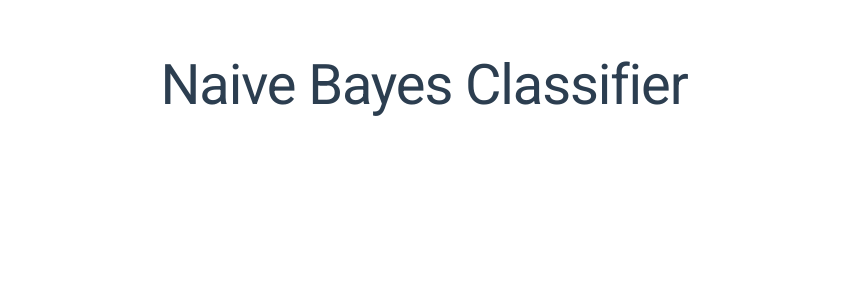
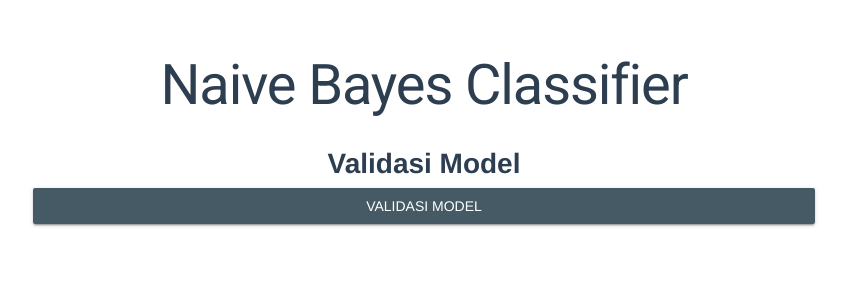
Before and after one commit to ebetap/frontend-naivebayesclassifier, a Vue app: page /validasi-model in a window 1280 px wide. Shown: the top 300 px of the page, without its empty margins (216-1063 px from the left). Built offline with nearby package versions, Linux system fonts and the light colour scheme.

Commit message:
95% program finish

```diff
--- a/src/components/MainMenu.vue
+++ b/src/components/MainMenu.vue
@@ -30,16 +30,16 @@ export default {
     return{
       menuItems: [
         {
-          name: 'Klasifikasi Komentar',
-          actionUrl: '/test-model'
+          name: 'Prediksi',
+          actionUrl: '/prediksi'
         },
         {
           name: 'Latih Model',
-          actionUrl: '/train-model'
+          actionUrl: '/latih-model'
         },
         {
-          name: 'Evaluasi Model',
-          actionUrl: 'evaluate-model'
+          name: 'Validasi Model',
+          actionUrl: '/validasi-model'
         }
       ]
     }
--- a/src/router.js
+++ b/src/router.js
@@ -14,7 +14,7 @@ export default new Router({
       component: Home
     },
     {
-      path: '/test-model',
+      path: '/prediksi',
       name: 'testModel',
       // route level code-splitting
       // this generates a separate chunk (about.[hash].js) for this route
@@ -22,7 +22,7 @@ export default new Router({
       component: () => import(/* webpackChunkName: "about" */ './views/TestModel.vue')
     },
     {
-      path: '/train-model',
+      path: '/latih-model',
       name: 'trainModel',
       // route level code-splitting
       // this generates a separate chunk (about.[hash].js) for this route
@@ -30,7 +30,7 @@ export default new Router({
       component: () => import(/* webpackChunkName: "about" */ './views/TrainModel.vue')
     },
     {
-      path: '/evaluate-model',
+      path: '/validasi-model',
       name: 'evaluateModel',
       // route level code-splitting
       // this generates a separate chunk (about.[hash].js) for this route
--- a/src/views/EvaluateModel.vue
+++ b/src/views/EvaluateModel.vue
@@ -1,13 +1,71 @@
 <template>
-  <h1>Evaluate Model</h1>
+  <div>
+    <div v-if="isLoading" class="overlay"></div>
+    <v-container v-if="isLoading" class="loader-training">
+      <v-progress-linear :indeterminate="true" color="blue-grey darken-2"></v-progress-linear>
+      <h3>Sedang Memvalidasi Model Menggunakan 10-Fold Cross Validation...</h3>
+    </v-container>
+    <v-container grid-list-md>
+      <h1>Validasi Model</h1>
+      <v-layout row wrap>
+        <v-flex xs12 md12 lg12>
+          <v-btn block dark color="blue-grey darken-2" class="white--text mt-1" @click="validateModel">
+            Validasi Model
+          </v-btn>
+        </v-flex>
+      </v-layout>
+    </v-container>
+  </div>
 </template>
 
 <script>
-export default {
-
-}
+  import axios from 'axios'
+  import {
+    baseUrl,
+    headers
+  } from '../config/api.js'
+  export default {
+    name: 'EvaluasiModel',
+    data() {
+      return {
+        isLoading: false,
+        dataValidasi: {}
+      }
+    },
+    methods: {
+      validateModel() {
+        this.isLoading = true
+        axios.get(`${baseUrl}validasi`, headers)
+          .then(res => {
+            this.dataValidasi = res.data
+            this.isLoading = false
+          })
+          .catch(err => {
+            console.log(err)
+            this.isLoading = false
+          })
+      }
+    }
+  }
 </script>
 
 <style>
+  .overlay {
+    position: absolute;
+    top: 0;
+    left: 0;
+    right: 0;
+    bottom: 0;
+    background: #ffffff;
+    z-index: 9;
+  }
 
+  .loader-training {
+    position: absolute;
+    z-index: 10;
+    left: 50%;
+    top: 50%;
+    transform: translate(-50%, -50%);
+    max-width: 500px!important;
+  }
 </style>
--- a/src/views/TestModel.vue
+++ b/src/views/TestModel.vue
@@ -1,6 +1,6 @@
 <template>
   <v-container grid-list-md>
-    <h1>Test Model</h1>
+    <h1>Prediksi Komentar</h1>
     <v-layout row wrap>
       <v-flex xs12 md12 lg12>
         <form>
```
